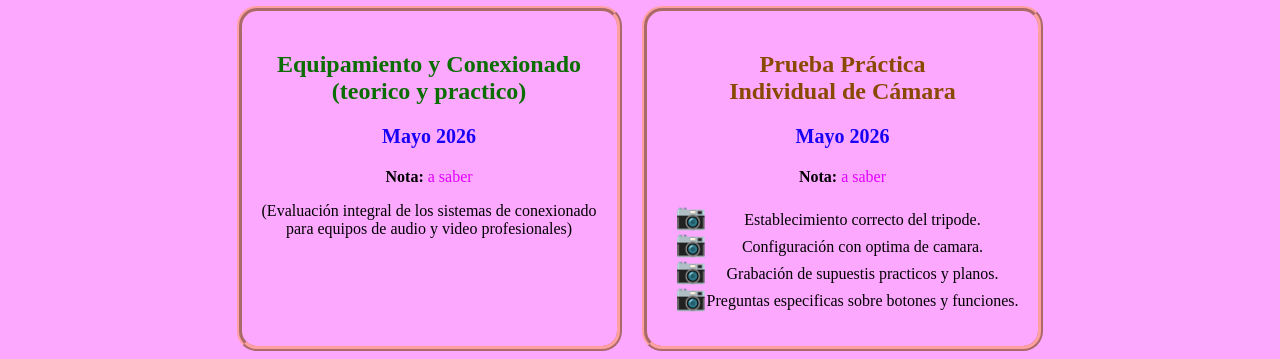
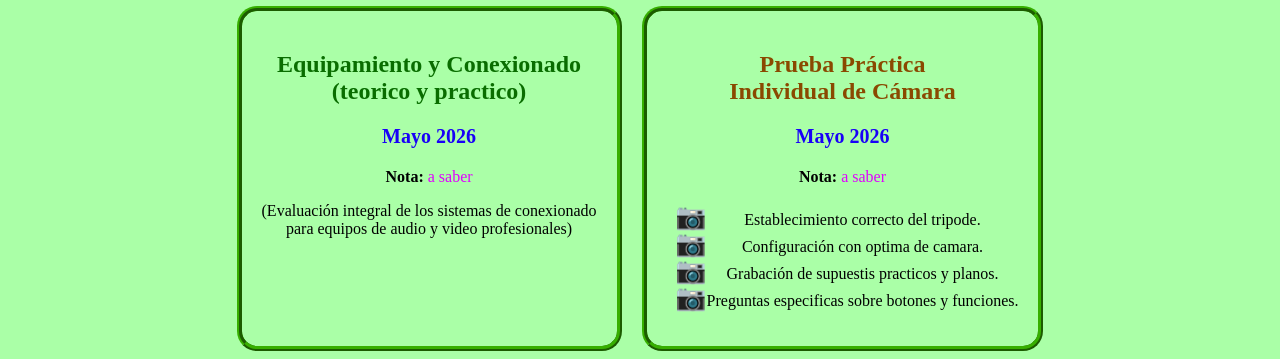
Before and after one commit to dpergao/RPAE, a plain HTML site: page medios-tecnicos/examenes/examenes-victor.html in a window 1280 px wide. Shown: the part 708-1067 px from the top of the page. Drawn offline with Linux system fonts and the light colour scheme; files that its build step writes are made by us from their sources.

Commit message:
Update examenes-victor.html

```diff
--- a/medios-tecnicos/examenes/examenes-victor.html
+++ b/medios-tecnicos/examenes/examenes-victor.html
@@ -3,7 +3,7 @@
     <head>
         <meta charset="UTF-8">
         <title>Examenes de MTAE</title>
-        <link rel="stylesheet" href="examenes.css">
+        <link rel="stylesheet" href="examenes-victor.css">
         <link rel="icon" href="fotos/foto.png">
     </head>
 
@@ -67,4 +67,5 @@
             </article>
         </section>
     </body>
+
 </html>
```
